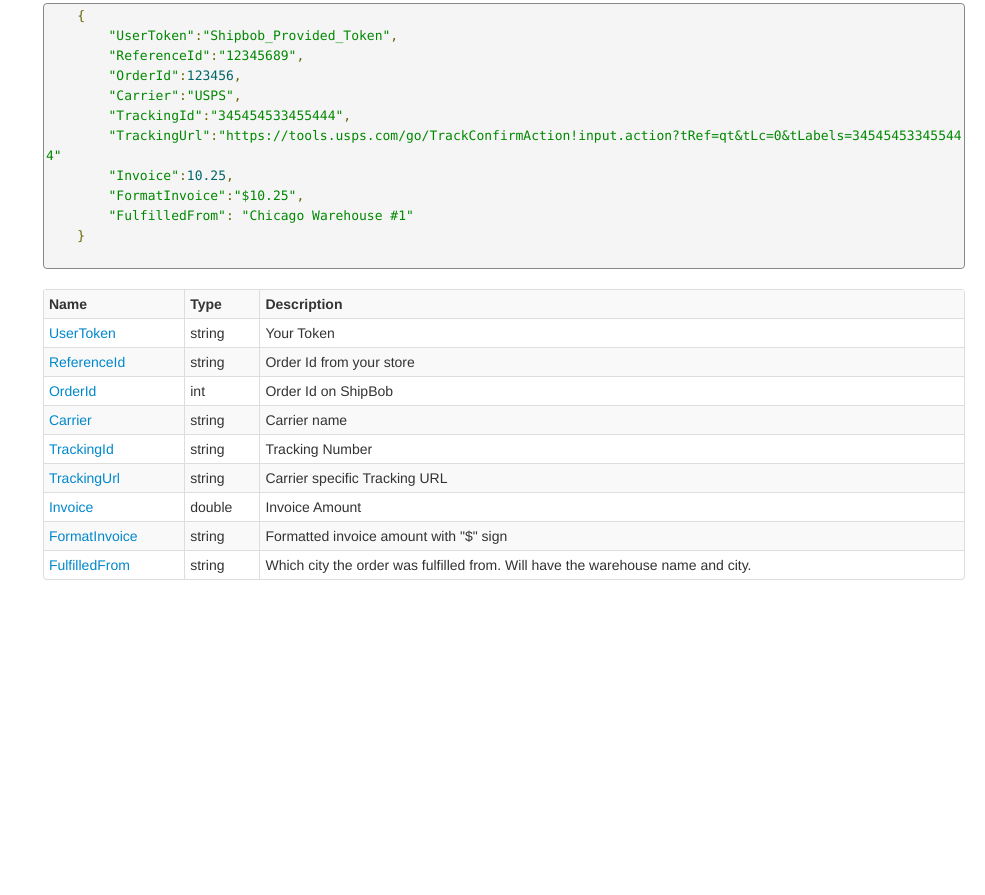
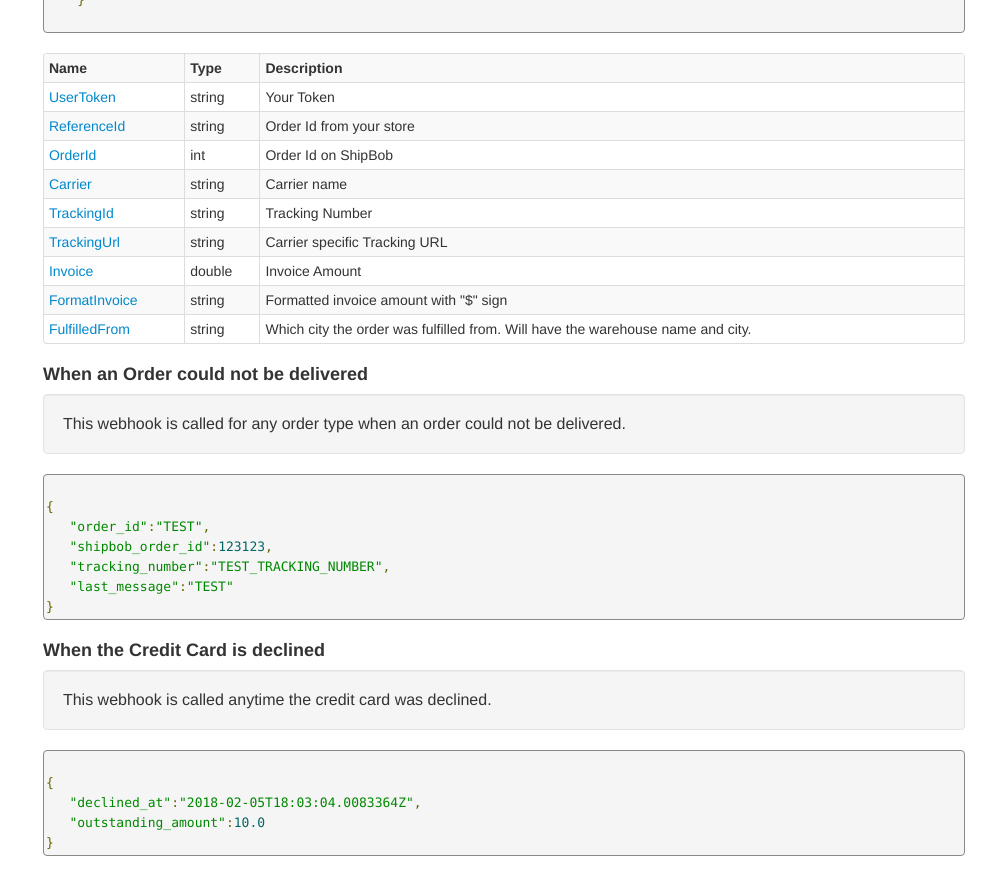
Before and after one commit to shipbobDev/ShipBobApi, a plain HTML site: page index.html in a window 1280 px wide. Shown: the part 10180-11075 px from the top of the page, without its empty margins (295-1280 px from the left). Drawn offline with nearby package versions, Linux system fonts and the light colour scheme.

Commit message:
Update index.html

```diff
--- a/index.html
+++ b/index.html
@@ -753,20 +753,6 @@
 }
 </pre>
 
-
-<h4>When the Credit Card is declined</h3>
-	<p class="well">
-                    <span class="note">
-		    This webhook is called anytime the credit card was declined.
-                    </span>
-                </p>
-	 <pre class="prettyprint">
-{
-   "declined_at":"2018-02-05T18:03:04.0083364Z",
-   "outstanding_amount":10.0
-}
-</pre>
-
 	<h4>When an Order is Shipped</h3>
 	<p class="well">
                     <span class="note">
@@ -880,7 +866,33 @@
                     </tr>
                 </table>
 
+		<h4>When an Order could not be delivered</h3>
+	<p class="well">
+                    <span class="note">
+		    This webhook is called for any order type when an order could not be delivered.
+                    </span>
+                </p>
+	 <pre class="prettyprint">
+{
+   "order_id":"TEST",
+   "shipbob_order_id":123123,
+   "tracking_number":"TEST_TRACKING_NUMBER",
+   "last_message":"TEST"
+}
+</pre>
 
+		<h4>When the Credit Card is declined</h3>
+	<p class="well">
+                    <span class="note">
+		    This webhook is called anytime the credit card was declined.
+                    </span>
+                </p>
+	 <pre class="prettyprint">
+{
+   "declined_at":"2018-02-05T18:03:04.0083364Z",
+   "outstanding_amount":10.0
+}
+</pre>
             </div><!--/span-->
         </div><!--/row-->
     </div><!--/.fluid-container-->
```
